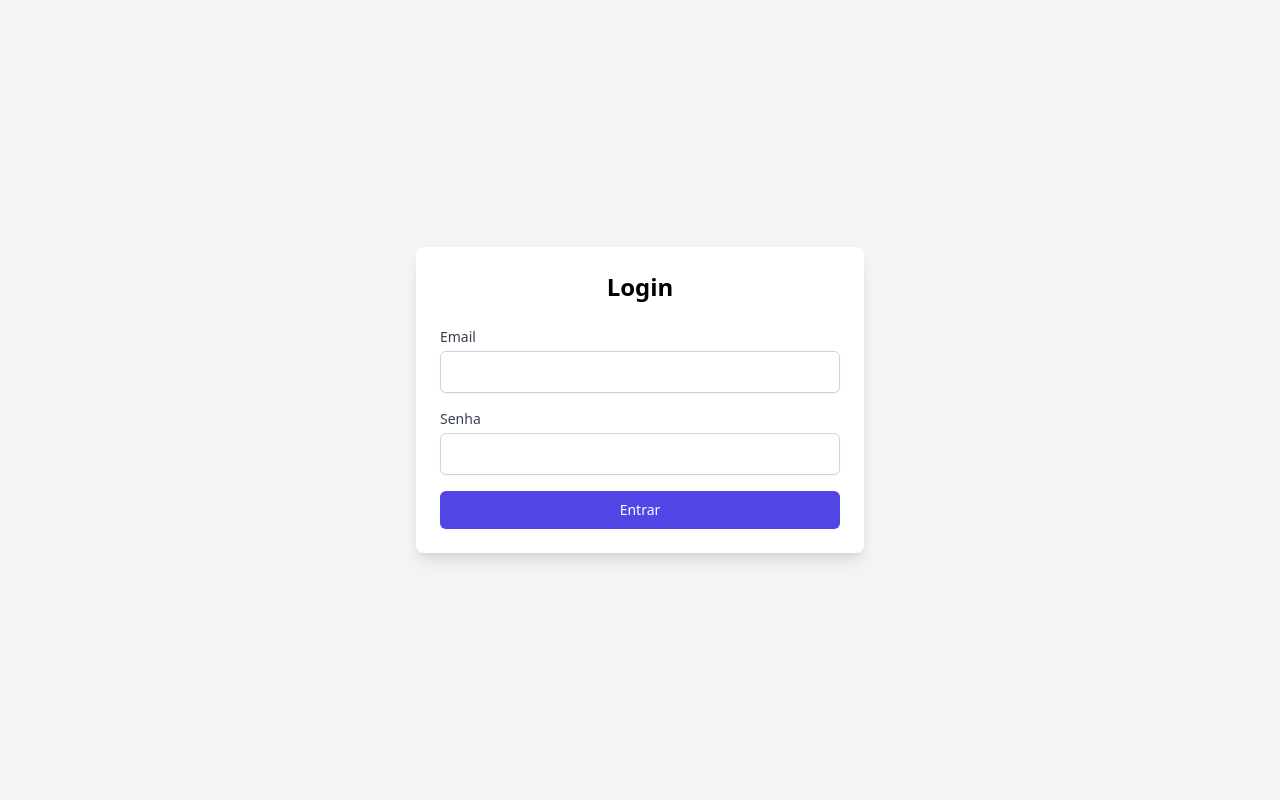
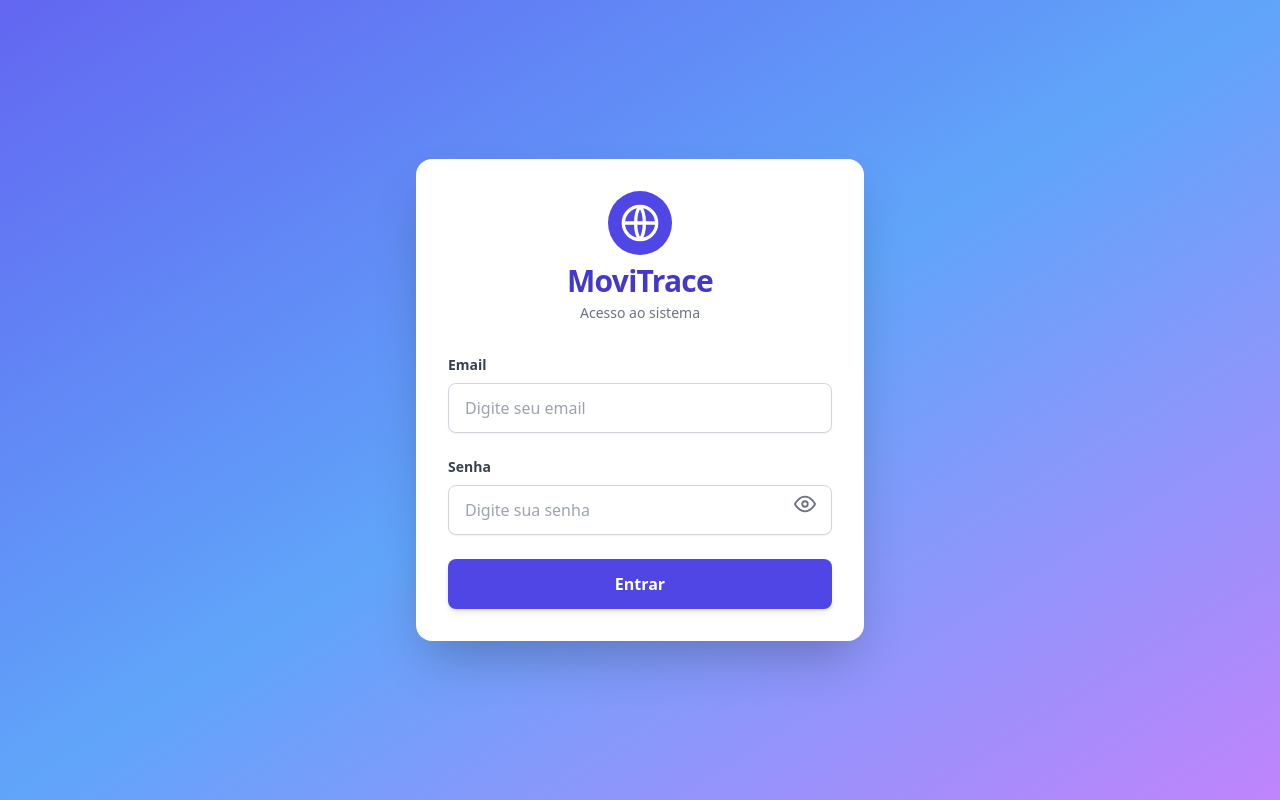
Before and after one commit to Brunoxd23/rastreador-veicular, a Next.js app: page / in a window 1280 px wide. Built offline with nearby package versions, Linux system fonts and the light colour scheme; no server answers.

Commit message:
feat: melhora tela de login MoviTrace e adiciona olhinho para senha
- Novo visual com ícone e nome MoviTrace
- Adiciona botão para mostrar/ocultar senha
- Experiência de login mais moderna e intuitiva

```diff
--- a/app/components/loginForm.tsx
+++ b/app/components/loginForm.tsx
@@ -2,6 +2,7 @@
 "use client";
 
 import React, { useState } from "react";
+import { Eye, EyeOff } from "react-feather";
 import { useRouter } from "next/navigation";
 import toast from "react-hot-toast";
 import { useAuth } from "../contexts/AuthContext";
@@ -10,6 +11,7 @@ export default function LoginForm() {
   const [email, setEmail] = useState("");
   const [password, setPassword] = useState("");
   const [loading, setLoading] = useState(false);
+  const [showPassword, setShowPassword] = useState(false);
   const router = useRouter();
   const { login } = useAuth();
 
@@ -32,14 +34,37 @@ export default function LoginForm() {
   };
 
   return (
-    <div className="min-h-screen flex items-center justify-center bg-gray-100">
-      <div className="max-w-md w-full p-6 bg-white rounded-lg shadow-lg">
-        <h1 className="text-2xl font-bold text-center mb-6">Login</h1>
-        <form onSubmit={handleSubmit} className="space-y-4">
+    <div className="min-h-screen flex items-center justify-center bg-gradient-to-br from-indigo-500 via-blue-400 to-purple-400">
+      <div className="max-w-md w-full p-8 bg-white rounded-2xl shadow-2xl">
+        <div className="flex flex-col items-center mb-8">
+          <div className="bg-indigo-600 rounded-full p-3 mb-2">
+            {/* Ícone MoviTrace (globe) */}
+            <svg
+              xmlns="http://www.w3.org/2000/svg"
+              fill="none"
+              viewBox="0 0 24 24"
+              strokeWidth={2}
+              stroke="white"
+              className="w-10 h-10"
+            >
+              <circle cx="12" cy="12" r="10" stroke="white" strokeWidth="2" />
+              <path
+                stroke="white"
+                strokeWidth="2"
+                d="M2 12h20M12 2c3.5 4 3.5 16 0 20M12 2c-3.5 4-3.5 16 0 20"
+              />
+            </svg>
+          </div>
+          <h1 className="text-3xl font-extrabold text-indigo-700 tracking-tight">
+            MoviTrace
+          </h1>
+          <span className="text-sm text-gray-500 mt-1">Acesso ao sistema</span>
+        </div>
+        <form onSubmit={handleSubmit} className="space-y-6">
           <div>
             <label
               htmlFor="email"
-              className="block text-sm font-medium text-gray-700"
+              className="block text-sm font-semibold text-gray-700"
             >
               Email
             </label>
@@ -48,31 +73,41 @@ export default function LoginForm() {
               id="email"
               value={email}
               onChange={(e) => setEmail(e.target.value)}
-              className="mt-1 block w-full px-3 py-2 border border-gray-300 rounded-md shadow-sm focus:outline-none focus:ring-indigo-500 focus:border-indigo-500"
+              className="mt-2 block w-full px-4 py-3 border border-gray-300 rounded-lg shadow-sm focus:outline-none focus:ring-2 focus:ring-indigo-500 focus:border-indigo-500 text-base"
               required
+              placeholder="Digite seu email"
             />
           </div>
-          <div>
+          <div className="relative">
             <label
               htmlFor="password"
-              className="block text-sm font-medium text-gray-700"
+              className="block text-sm font-semibold text-gray-700"
             >
               Senha
             </label>
             <input
-              type="password"
+              type={showPassword ? "text" : "password"}
               id="password"
               value={password}
               onChange={(e) => setPassword(e.target.value)}
-              className="mt-1 block w-full px-3 py-2 border border-gray-300 rounded-md shadow-sm focus:outline-none focus:ring-indigo-500 focus:border-indigo-500"
+              className="mt-2 block w-full px-4 py-3 border border-gray-300 rounded-lg shadow-sm focus:outline-none focus:ring-2 focus:ring-indigo-500 focus:border-indigo-500 text-base pr-12"
               required
+              placeholder="Digite sua senha"
             />
+            <button
+              type="button"
+              tabIndex={-1}
+              onClick={() => setShowPassword((v) => !v)}
+              className="absolute top-9 right-4 text-gray-500 hover:text-indigo-600 focus:outline-none"
+              aria-label={showPassword ? "Ocultar senha" : "Mostrar senha"}
+            >
+              {showPassword ? <EyeOff size={22} /> : <Eye size={22} />}
+            </button>
           </div>
-          {/* Botão de recuperação de senha removido */}
           <button
             type="submit"
             disabled={loading}
-            className={`w-full flex justify-center py-2 px-4 border border-transparent rounded-md shadow-sm text-sm font-medium text-white bg-indigo-600 hover:bg-indigo-700 focus:outline-none focus:ring-2 focus:ring-offset-2 focus:ring-indigo-500 ${
+            className={`w-full flex justify-center py-3 px-4 border border-transparent rounded-lg shadow-md text-base font-bold text-white bg-indigo-600 hover:bg-indigo-700 focus:outline-none focus:ring-2 focus:ring-offset-2 focus:ring-indigo-500 transition-all duration-150 ${
               loading ? "opacity-50 cursor-not-allowed" : ""
             }`}
           >
--- a/package.json
+++ b/package.json
@@ -34,6 +34,7 @@
     "prisma": "^6.2.1",
     "react": "^19.0.0",
     "react-dom": "^19.0.0",
+    "react-feather": "^2.0.10",
     "react-hot-toast": "^2.5.1",
     "react-icons": "^5.4.0",
     "react-leaflet": "^5.0.0",
```
